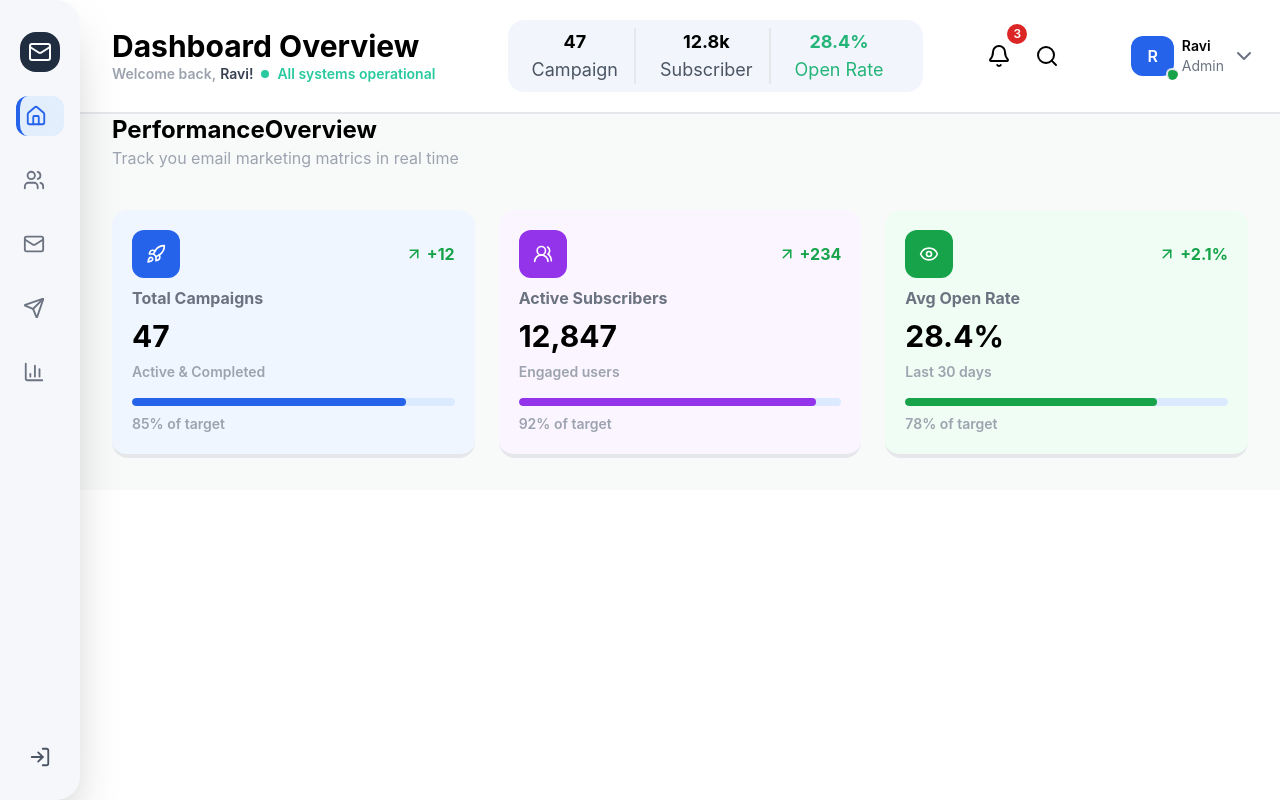
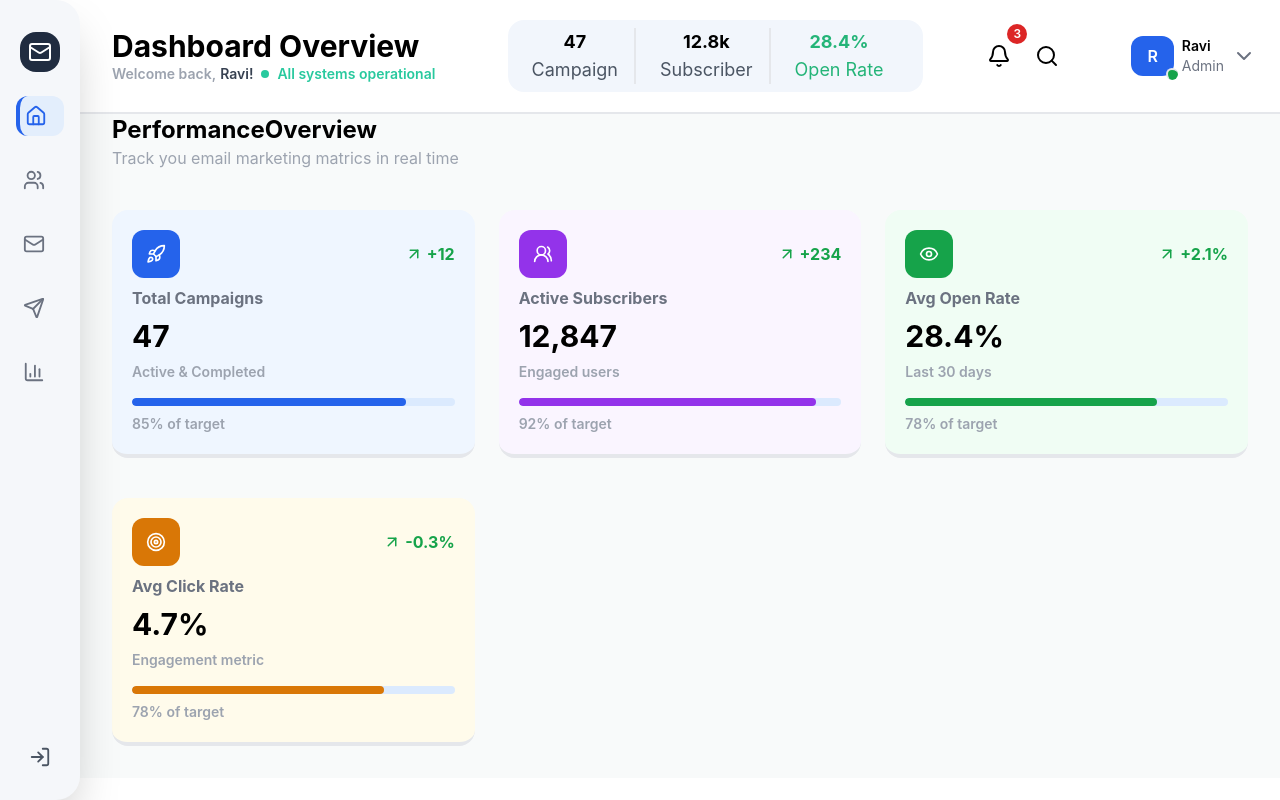
Before and after one commit to techieshruti/Globopersona-project-Frontend-UI-Redesign, a React (Vite) app: page / in a window 1280 px wide. Built offline with nearby package versions, Linux system fonts and the light colour scheme.

Commit message:
added performance overview card

```diff
--- a/src/components/Dashboard/PerformanceOverview.jsx
+++ b/src/components/Dashboard/PerformanceOverview.jsx
@@ -33,6 +33,16 @@ const metrics = [
     bgColor: "bg-green-50",
     barColor: "bg-green-600",
   },
+  {
+    title: "Avg Click Rate",
+    value: "4.7%",
+    subtitle: "Engagement metric",
+    progress: 78,
+    trend: "-0.3%",
+    icon: <Target size={20} className="text-white" />,
+    bgColor: "bg-amber-50",
+    barColor: "bg-amber-600",
+  },
 ];
 
 const PerformanceOverview = () => {
```
